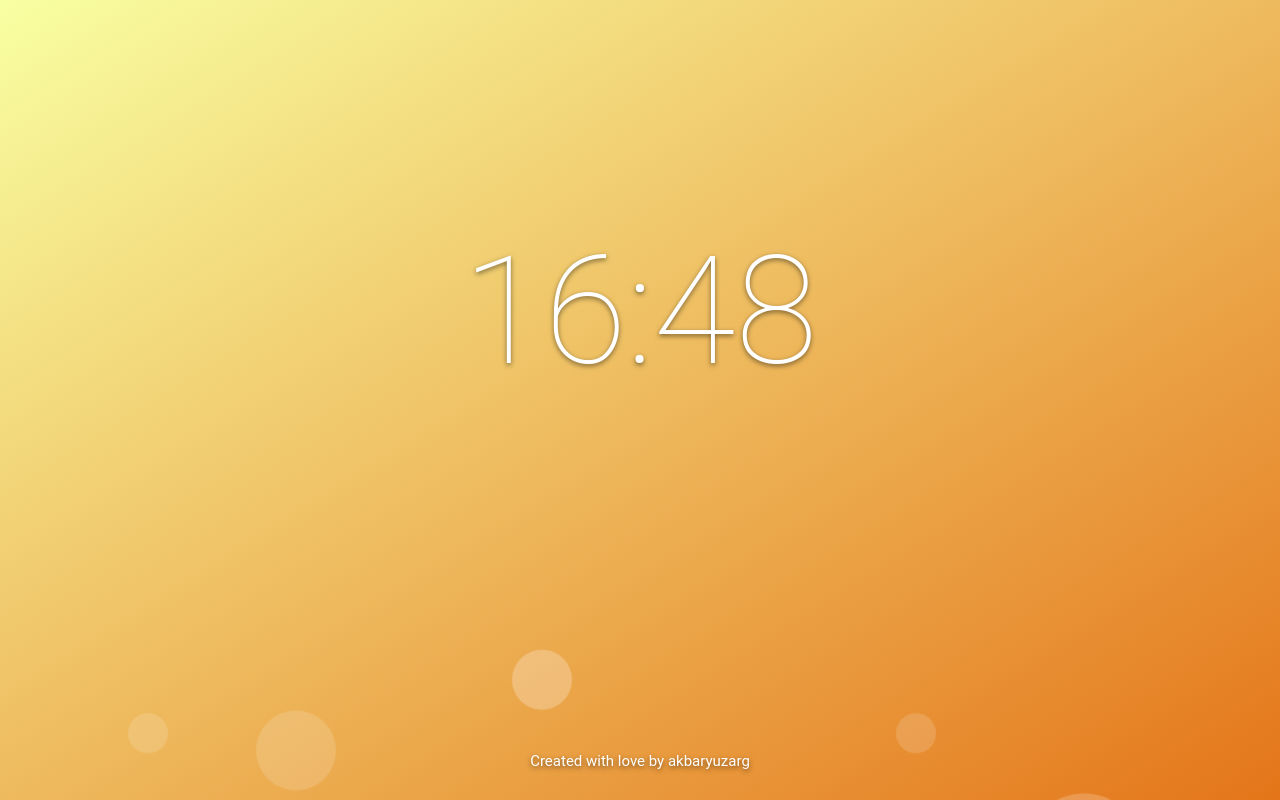
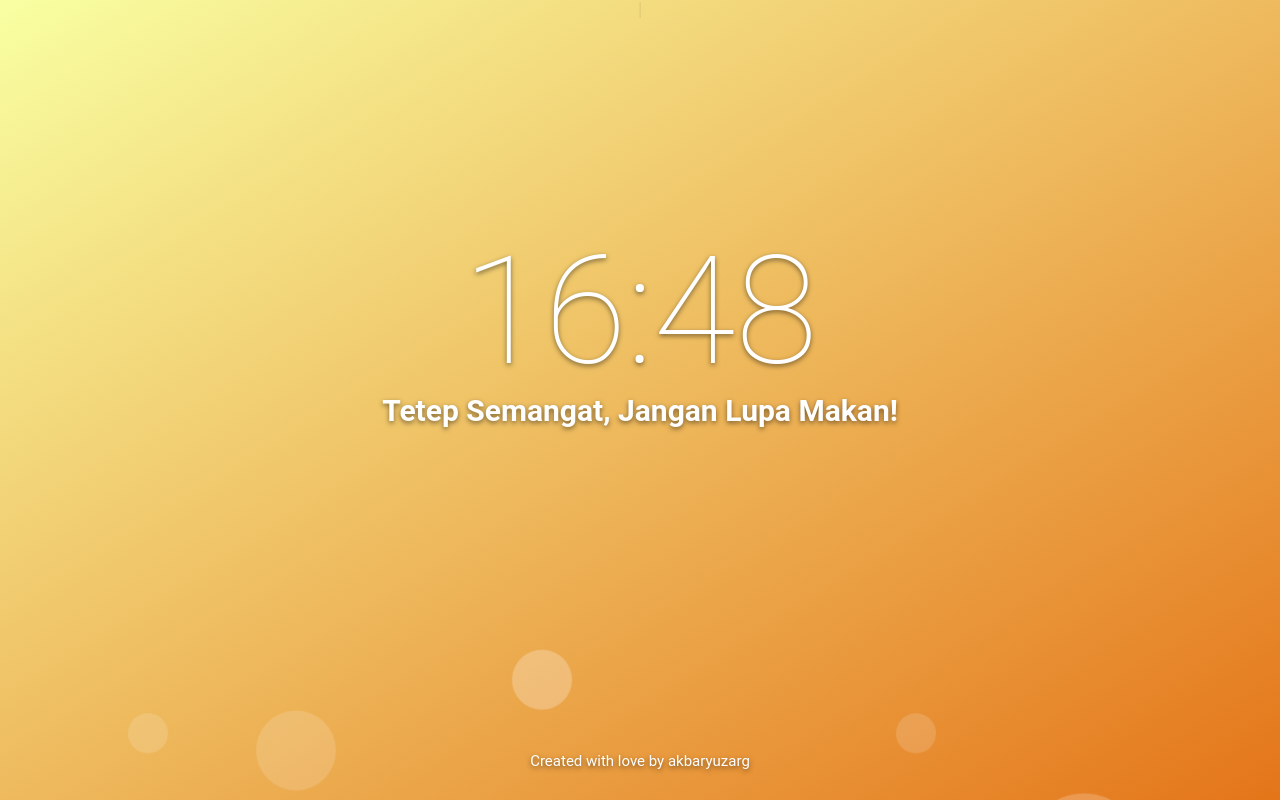
Before and after one commit to akbaryuzarg/One-Day-One-Project, a plain HTML site: page 4 - Typing Clock/index.html in a window 1280 px wide. Drawn offline with Linux system fonts and the light colour scheme.

Commit message:
typing clock

```diff
--- a/4 - Typing Clock/index.html
+++ b/4 - Typing Clock/index.html
@@ -64,7 +64,7 @@
 
   } else if (jam >= 12 && jam < 18) {
     sapaan = 'Good Afternoon';
-   //  kalimat = 'Tetep Semangat, Jangan Lupa Makan!';
+    kalimat = 'Tetep Semangat, Jangan Lupa Makan!';
     gambar = document.querySelector('div.wrapper');
     gambar.style.background = 'linear-gradient(to bottom right, #F8FFA2 0%, #E47519 100%)'
     gambar.style.background = '-webkit-linear-gradient(to bottom right, #F8FFA2 0%, #E47519 100%)'
```
